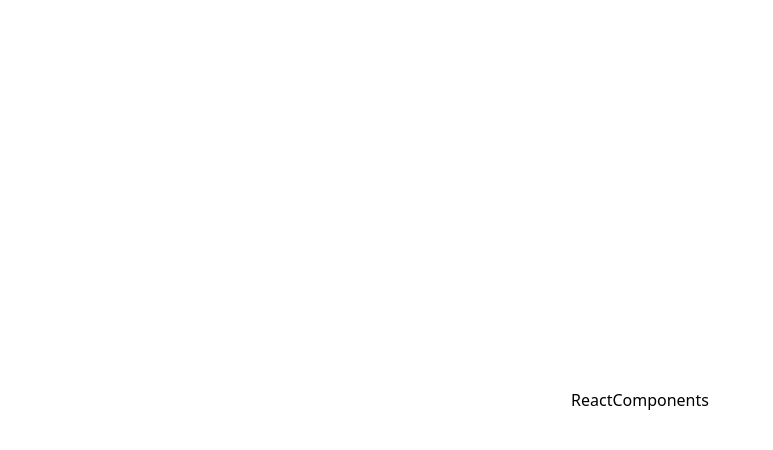
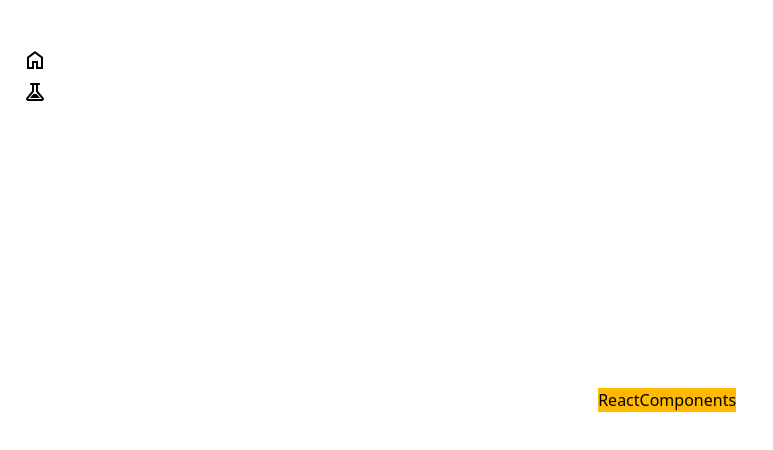
Before and after one commit to LOAF01/ReactComponents, a React (Vite) app: page / in a window 1280 px wide. Shown: the top 450 px of the page, without its empty margins (0-773 px from the left). Built offline with nearby package versions, Linux system fonts and the light colour scheme.

Commit message:
feat/#1: App 컴포넌트를 AppRouter에서 제거하고 라우팅 구조 개선

```diff
--- a/src/App.tsx
+++ /dev/null
@@ -1,9 +0,0 @@
-function App() {
-  return (
-    <div className="h-dvh flex justify-center items-center">
-      <p>ReactComponents</p>
-    </div>
-  );
-}
-
-export default App;
--- a/src/rotues/AppRouter.tsx
+++ b/src/rotues/AppRouter.tsx
@@ -1,11 +1,16 @@
 import { Route, Routes } from "react-router";
-import App from "@/App";
+import Home from "@/pages/Home";
+import DefaultLayout from "@/layout/DefaultLayout";
+import Test from "@/pages/Test";
 
 const AppRouter = () => {
   return (
     <>
       <Routes>
-        <Route path="/" element={<App />} />
+        <Route element={<DefaultLayout />}>
+          <Route path="/" element={<Home />} />
+          <Route path="/test" element={<Test />} />
+        </Route>
       </Routes>
     </>
   );
```
